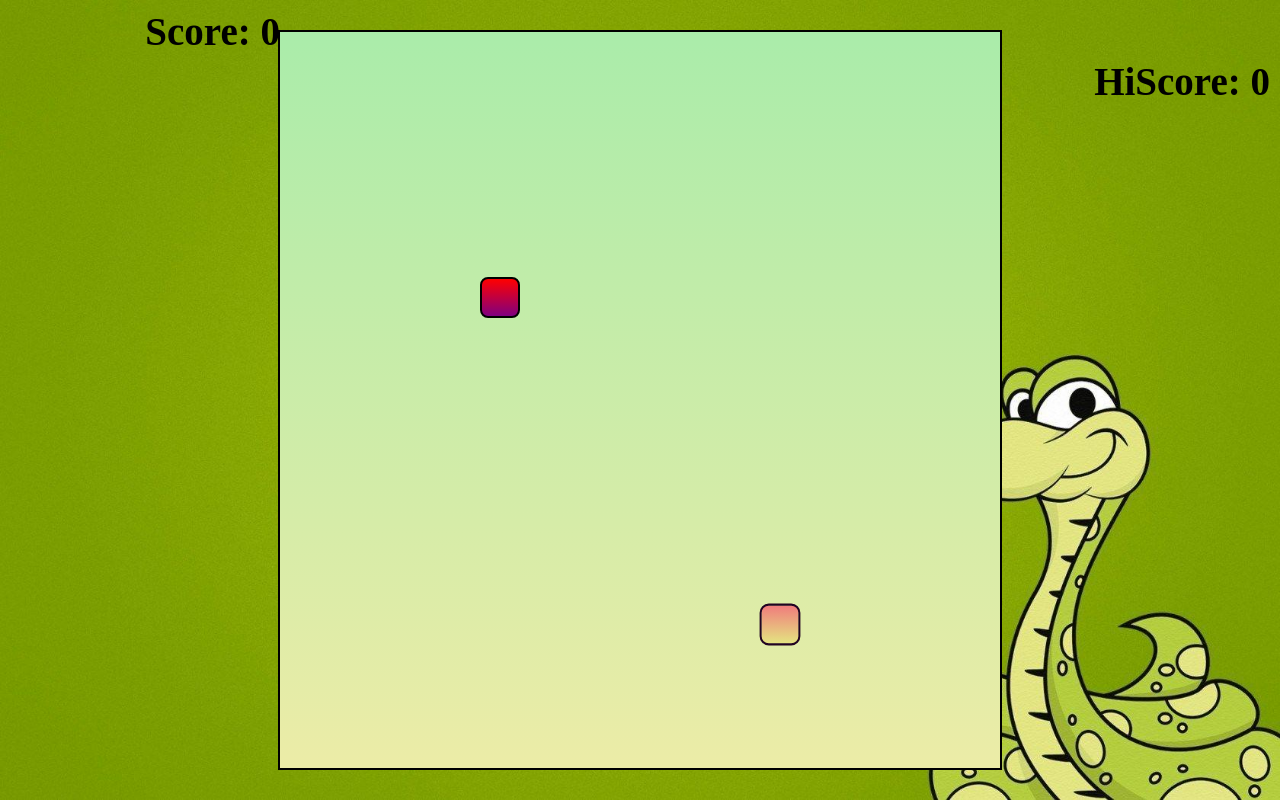
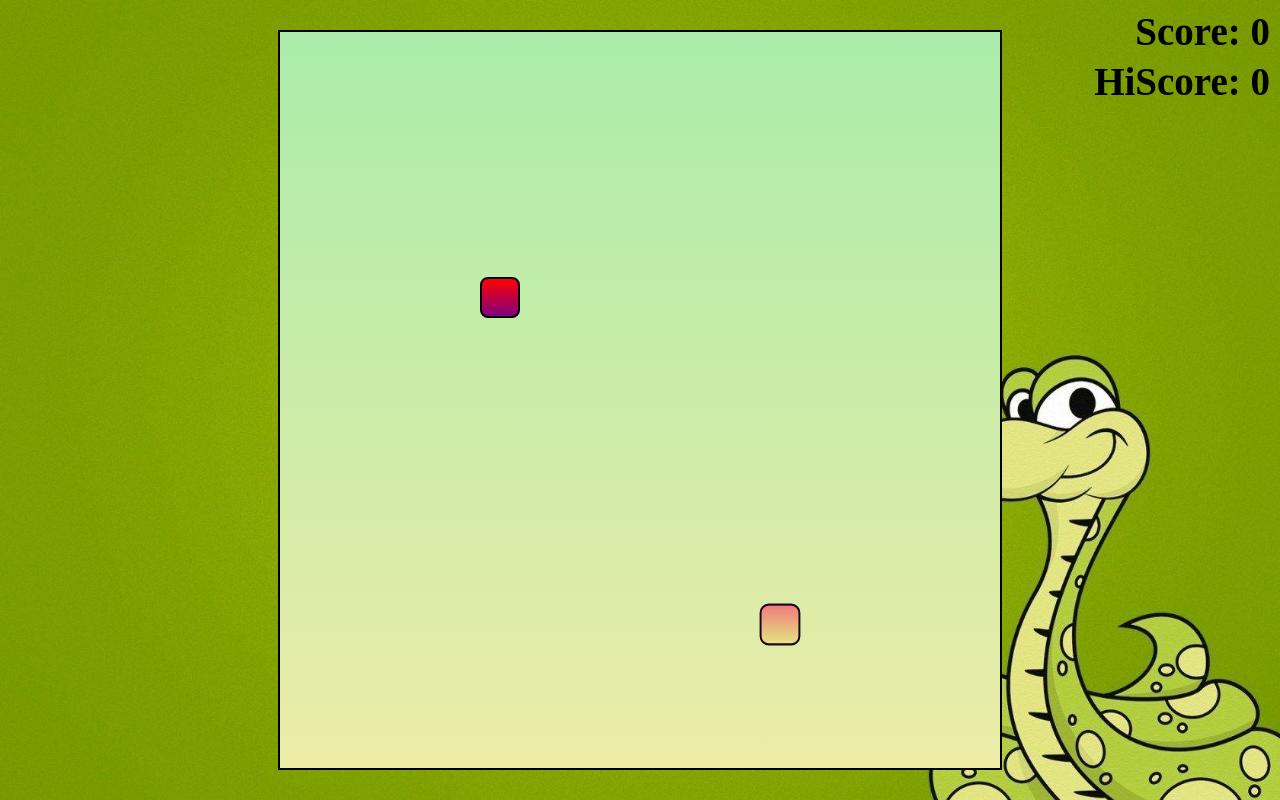
Before and after one commit to RishabhTiwari-01/Danger-game, a plain HTML site: page index.html in a window 1280 px wide. Drawn offline with Linux system fonts and the light colour scheme; a web font is replaced by a local one.

Commit message:
Update style.css

```diff
--- a/css/style.css
+++ b/css/style.css
@@ -17,7 +17,7 @@
 #scoreBox{
     position: absolute;
     top: 9px;
-    right: 1000px; /* Value ko 300px se kam kiya gaya */
+    right: 10px; /* Value ko 300px se kam kiya gaya */
     font-size: 39px;
     font-weight: bold;
     font-family: 'New Tegomin', serif;
```
